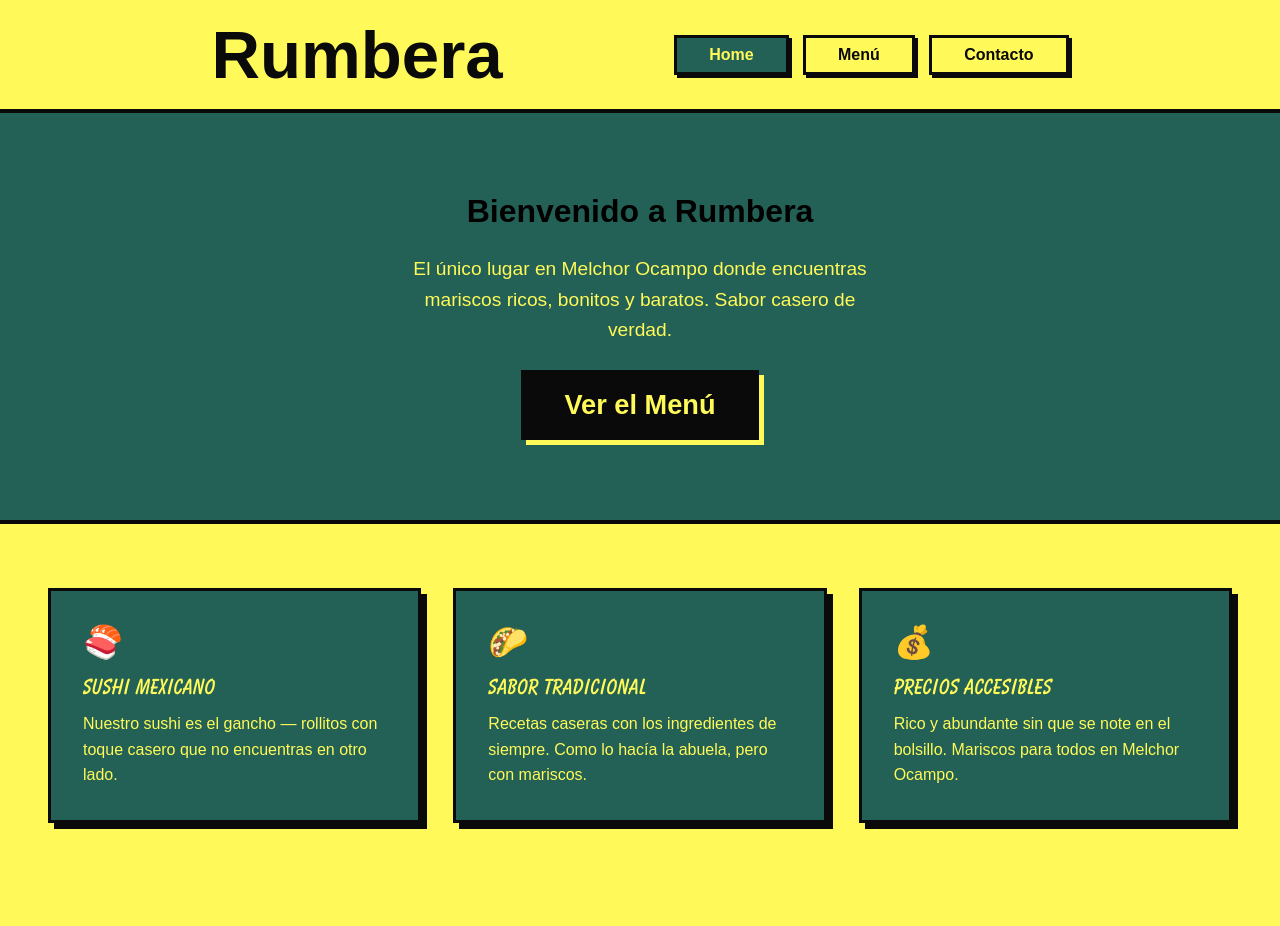
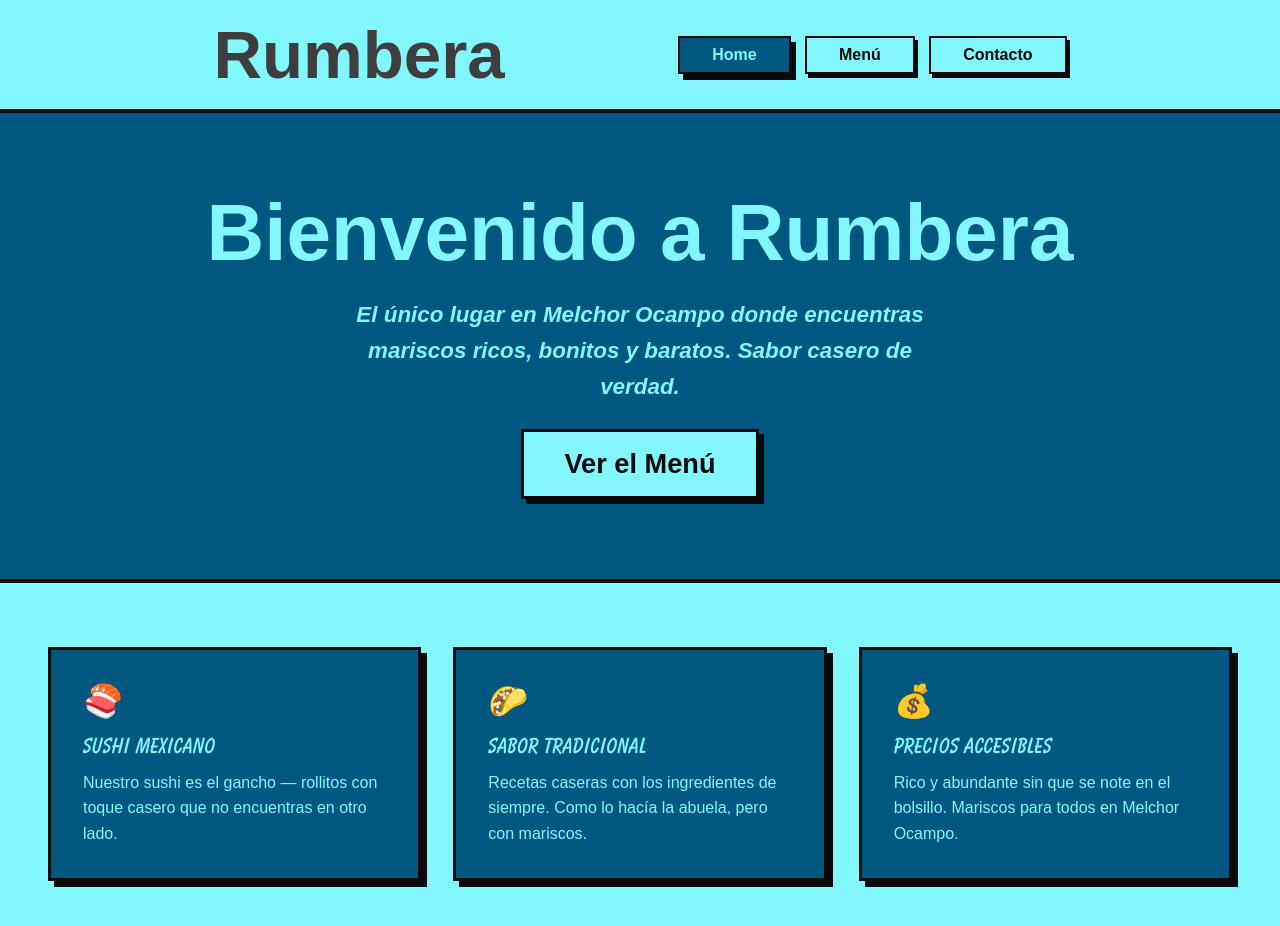
Before and after one commit to AlejandroNav/restaurant-project, a website built with webpack: page src/template.html in a window 1280 px wide. Before the commit the page ends 887 px from the top, so only its background shows below. Built offline with nearby package versions, Linux system fonts and the light colour scheme; files whose address does not match are found by name.

Commit message:
Refactor hero section comment and update color variables in CSS for consistency

```diff
--- a/src/home.js
+++ b/src/home.js
@@ -2,7 +2,7 @@ export function loadHome() {
   const content = document.getElementById('content');
   content.innerHTML = '';
 
-  // ── Hero ──
+  //  Hero
   const hero = document.createElement('div');
   hero.classList.add('hero');
 
--- a/src/style.css
+++ b/src/style.css
@@ -1,12 +1,12 @@
-
-
 :root {
-  --color-1: color(display-p3 0.981 0.751 0.224);
-  --color-2: color(display-p3 0.03 0.027 0.099);
-   --color-1 :color(display-p3 0.996 0.981 0.459);
-   --color-2: color(display-p3 0.204 0.371 0.336);
+  --color-1: rgb(131, 247, 255);
+  --color-2: rgb(0, 88, 129);
+  --contrast: rgb(62, 62, 62);
+  /* --color-1 :color(display-p3 0.996 0.981 0.459);
+   --color-2: color(display-p3 0.204 0.371 0.336);*/
 
 }
+
 @import url('https://fonts.googleapis.com/css2?family=Anton&family=Palanquin:wght@300;400;600&display=swap');
 
 @font-face {
@@ -15,6 +15,7 @@
   font-weight: normal;
   font-style: normal;
 }
+
 @font-face {
   font-family: 'BoldBalloon';
   src: url('./fonts/Balloon Xbold.ttf') format('opentype');
@@ -23,7 +24,9 @@
 }
 
 /* ── Reset ── */
-*, *::before, *::after {
+*,
+*::before,
+*::after {
   box-sizing: border-box;
   margin: 0;
   padding: 0;
@@ -56,7 +59,7 @@ header {
 .logo-title {
   font-family: 'BoldBalloon', sans-serif;
   font-size: 4.2rem;
-  color: var(--black);
+  color: var(--contrast);
 }
 
 /* ── Nav ── */
@@ -67,7 +70,7 @@ nav {
 
 .nav-btn {
   background: none;
-  border: 3px solid var(--black);
+  border: 2px solid var(--black);
   padding: 0.5rem 2rem;
   cursor: pointer;
   font-size: 1rem;
@@ -75,13 +78,13 @@ nav {
   font-weight: 600;
   color: var(--black);
   border-radius: 0;
-  box-shadow: 3px 3px 0px var(--black);
+  box-shadow: 3px 4px 0px var(--black);
   transition: box-shadow 0.1s, transform 0.1s, background-color 0.1s, color 0.1s;
 }
 
 .nav-btn:hover {
-  transform: translate(2px, 2px);
-  box-shadow: 1px 1px 0px var(--black);
+  transform: translate(-2px, -2px);
+  box-shadow: 5px 6px 0px var(--black);
   background-color: var(--color-2);
   color: var(--color-1);
 }
@@ -89,7 +92,8 @@ nav {
 .nav-btn.active {
   background-color: var(--color-2);
   color: var(--color-1);
-  box-shadow: 3px 3px 0px var(--black);
+  box-shadow: 5px 6px 0px var(--black);
+
 }
 
 /* ── Content ── */
@@ -99,8 +103,15 @@ nav {
 }
 
 @keyframes fadeUp {
-  from { opacity: 0; transform: translateY(8px); }
-  to   { opacity: 1; transform: translateY(0); }
+  from {
+    opacity: 0;
+    transform: translateY(8px);
+  }
+
+  to {
+    opacity: 1;
+    transform: translateY(0);
+  }
 }
 
 /* ── Hero ── */
@@ -116,16 +127,7 @@ nav {
   border-bottom: 4px solid var(--black);
 }
 
-.hero-eyebrow {
-  font-size: 0.85rem;
-  font-weight: 600;
-  letter-spacing: 0.2em;
-  text-transform: uppercase;
-  color: var(--color-1);
-  opacity: 0.75;
-}
-
-.hero-title {
+#rumbe{
   font-family: 'BoldBalloon', sans-serif;
   font-size: 5rem;
   color: var(--color-1);
@@ -133,15 +135,17 @@ nav {
 }
 
 .tagline {
-  font-size: 1.2rem;
-  max-width: 500px;
+  font-size: 1.4rem;
+  font-style: italic;
+  font-weight: 700;
+  max-width: 600px;
   color: var(--color-1);
   line-height: 1.6;
 }
 
 .cta-btn {
-  background-color: var(--black);
-  color: var(--color-1);
+  background-color: var(--color-1);
+  color: var(--black);
   border: 3px solid var(--black);
   padding: 1rem 2.5rem;
   font-family: 'Palanquin', sans-serif;
@@ -149,13 +153,13 @@ nav {
   font-weight: 600;
   cursor: pointer;
   border-radius: 0;
-  box-shadow: 5px 5px 0px var(--color-1);
+  box-shadow: 5px 5px 0px var(--black);
   transition: box-shadow 0.1s, transform 0.1s;
 }
 
 .cta-btn:hover {
   transform: translate(3px, 3px);
-  box-shadow: 2px 2px 0px var(--color-1);
+  box-shadow: 4px 4px 0px var(--black);
 }
 
 /* ── Cards ── */
```
